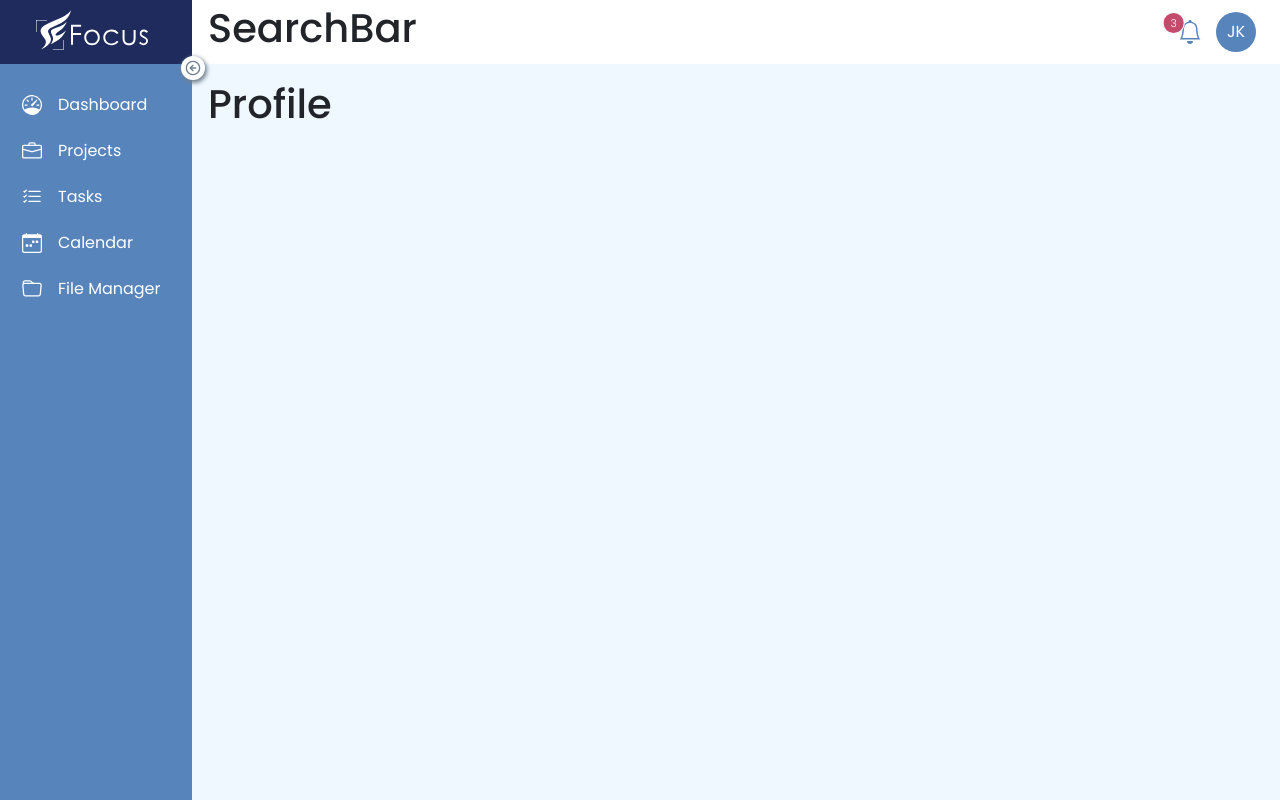
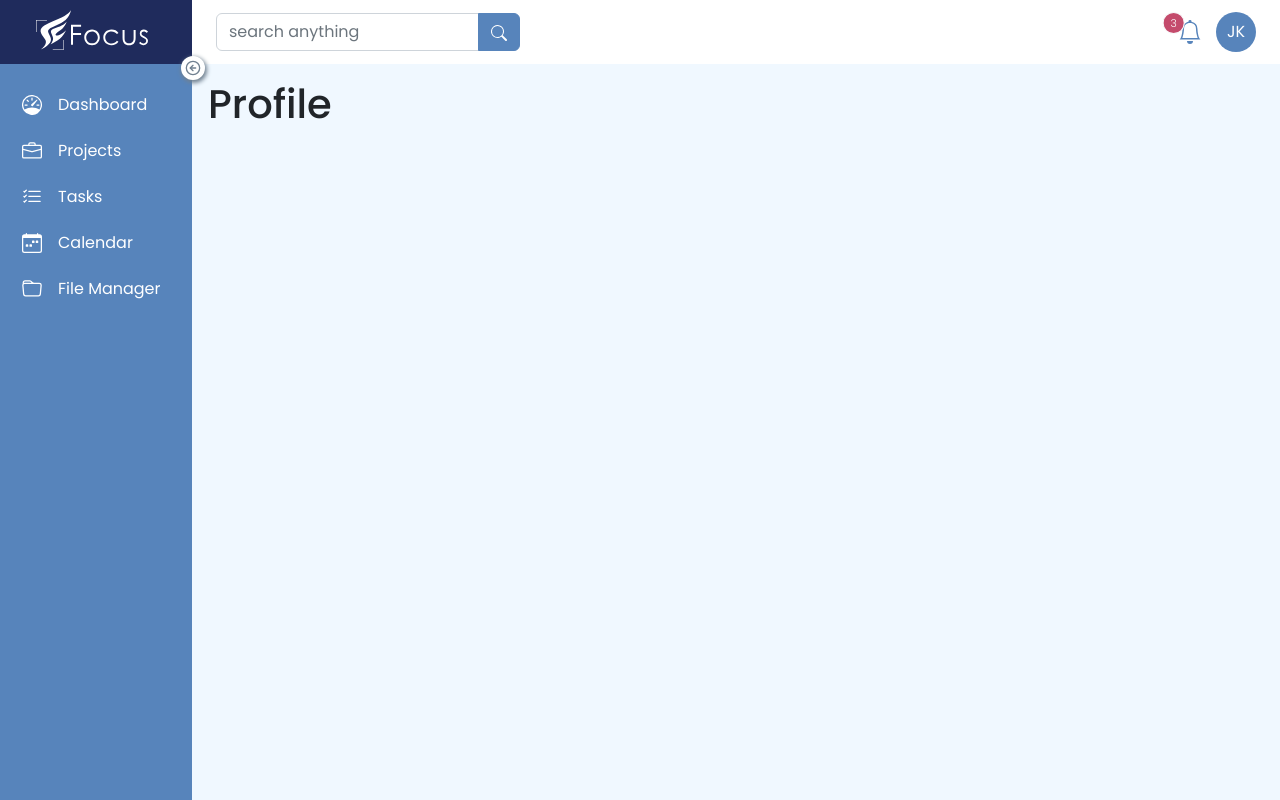
Before and after one commit to dittobyte-io/focus-react, a React (Create React App) app in the folder frontend/: page /profile in a window 1280 px wide. Built offline with nearby package versions, Linux system fonts and the light colour scheme.

Commit message:
add search feature and jsx

```diff
--- a/frontend/src/app/app.css
+++ b/frontend/src/app/app.css
@@ -158,4 +158,13 @@
   font-weight: 300;
 }
 
+.header-search {
+  max-width: 20rem;
+  padding: 0 0.5rem;
+}
+
+.search-icon {
+  color: white;
+}
+
 /*# sourceMappingURL=app.css.map */
--- a/frontend/src/app/app.scss
+++ b/frontend/src/app/app.scss
@@ -1,3 +1,4 @@
 @use "../features/ui/ui";
 @use "../features/user-profile/user-profile";
 @use "../features/notifications/notifications";
+@use "../features/search/search";
--- a/frontend/src/features/search/SearchBar.js
+++ b/frontend/src/features/search/SearchBar.js
@@ -1,8 +1,20 @@
+import { BsSearch } from "react-icons/bs";
+
 function SearchBar() {
 	return (
-		<div>
-			<h1>SearchBar</h1>
-		</div>
+		<>
+			<div className='input-group header-search'>
+				<input
+					type='text'
+					className='form-control'
+					placeholder='search anything'
+					aria-label='search'
+				/>
+				<button className='btn btn-primary' type='button'>
+					<BsSearch className='search-icon' />
+				</button>
+			</div>
+		</>
 	);
 }
 
--- /dev/null
+++ b/frontend/src/features/search/_search.scss
@@ -0,0 +1,8 @@
+.header-search {
+  max-width: 20rem;
+  padding: 0 .5rem;
+}
+
+.search-icon {
+  color: white;
+}
```
Also changed, not shown: 1 other file (tests, documents, lock files or other folders).
